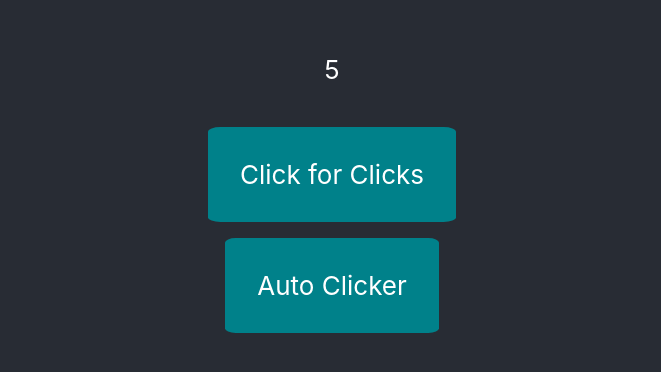
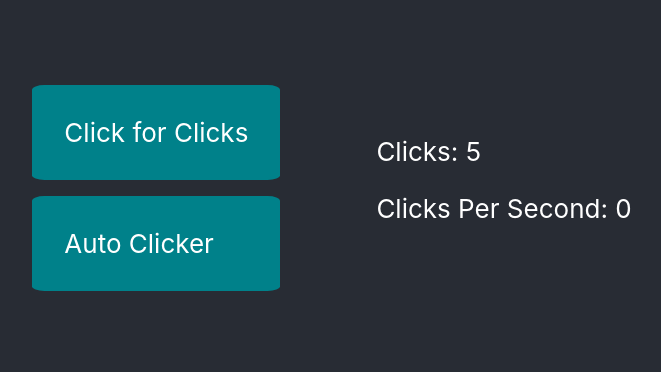
Before and after one commit to stefan-cooper/paper-clicker, a React (Create React App) app: page / in a window 1280 px wide. Shown: the part 220-592 px from the top of the page, without its empty margins (308-969 px from the left). Built offline with nearby package versions, Linux system fonts and the light colour scheme; the HTML template or start-up script is replaced by a standard one.

Commit message:
Cleaned up UI a little and added 'Clicks per second' to indicate total auto clickers

```diff
--- a/src/App.js
+++ b/src/App.js
@@ -52,19 +52,28 @@ class App extends Component {
 
   renderClicks() {
     return (
-      <p className='clicks'>
-        {this.state.clicks}
-      </p>
+      <div>
+        <p className='clicks'>
+          Clicks: {this.state.clicks}
+        </p>
+        <p className='clicks'>
+          Clicks Per Second: {this.state.autoClickers}
+        </p>
+      </div>
     )
   }
 
   render() {
-    console.log(this.state.autoClickers)
     return (
       <div className="app">
-        {this.renderClicks()}
-        {this.renderClickButton()}
-        {this.renderAutoClickButton()}
+        <div className="playSide">
+
+          {this.renderClickButton()}
+          {this.renderAutoClickButton()}
+        </div>
+        <div className="statSide">
+          {this.renderClicks()}
+        </div>
       </div>
       );
   }
--- a/src/App.scss
+++ b/src/App.scss
@@ -10,11 +10,26 @@ $gradient-5: #F9F871;
   background-color: $background-color;
   min-height: 100vh;
   display: flex;
-  flex-direction: column;
+  flex-direction: row;
   align-items: center;
   justify-content: center;
   font-size: calc(10px + 2vmin);
   color: white;
+}
+
+.playSide {
+  display: flex;
+  flex-direction: column;
+  margin: 2rem;
+  padding: 1rem;
+}
+
+.statSide {
+  display: flex;
+  flex-direction: column;
+  padding: 1rem;
+  margin: 2rem;
+  border-radius: 10%;
 }
 
 .clicker {
```
